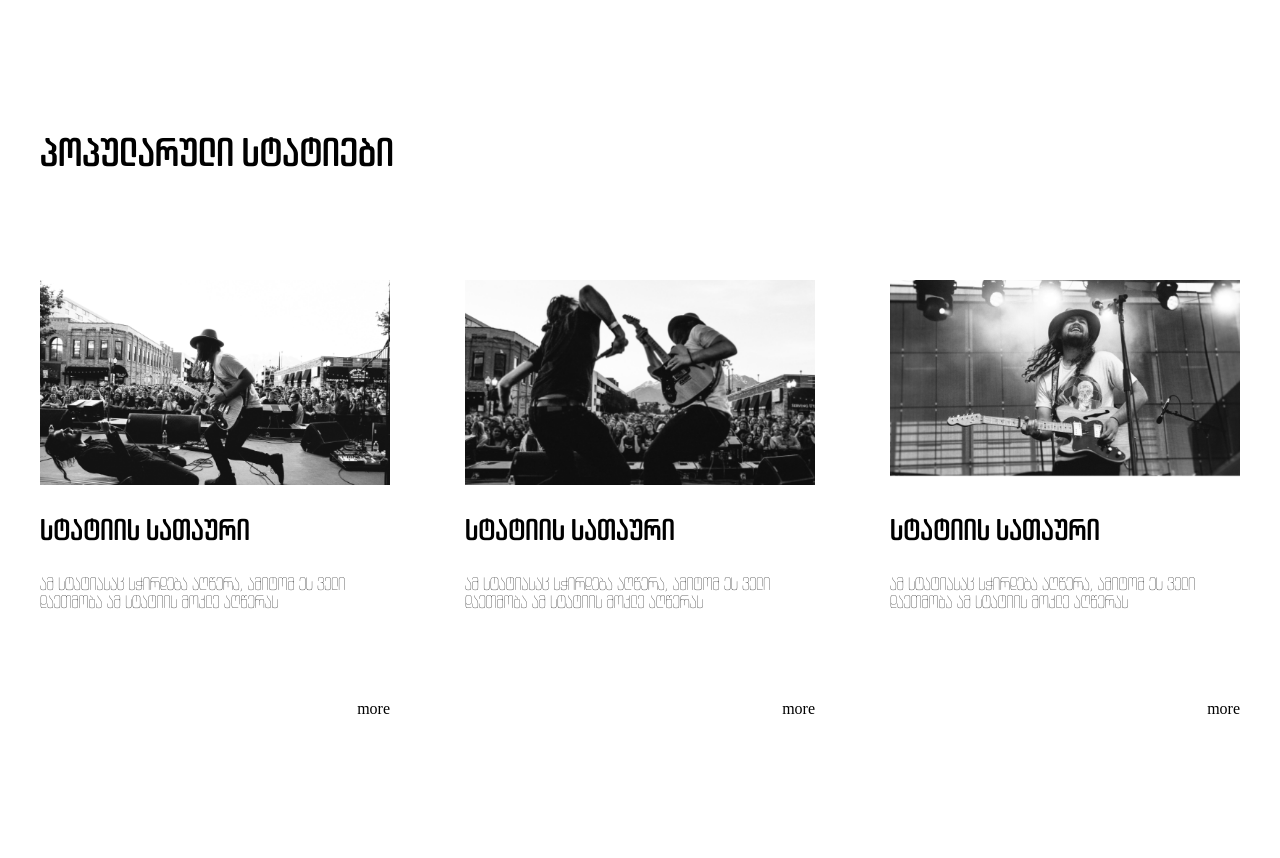
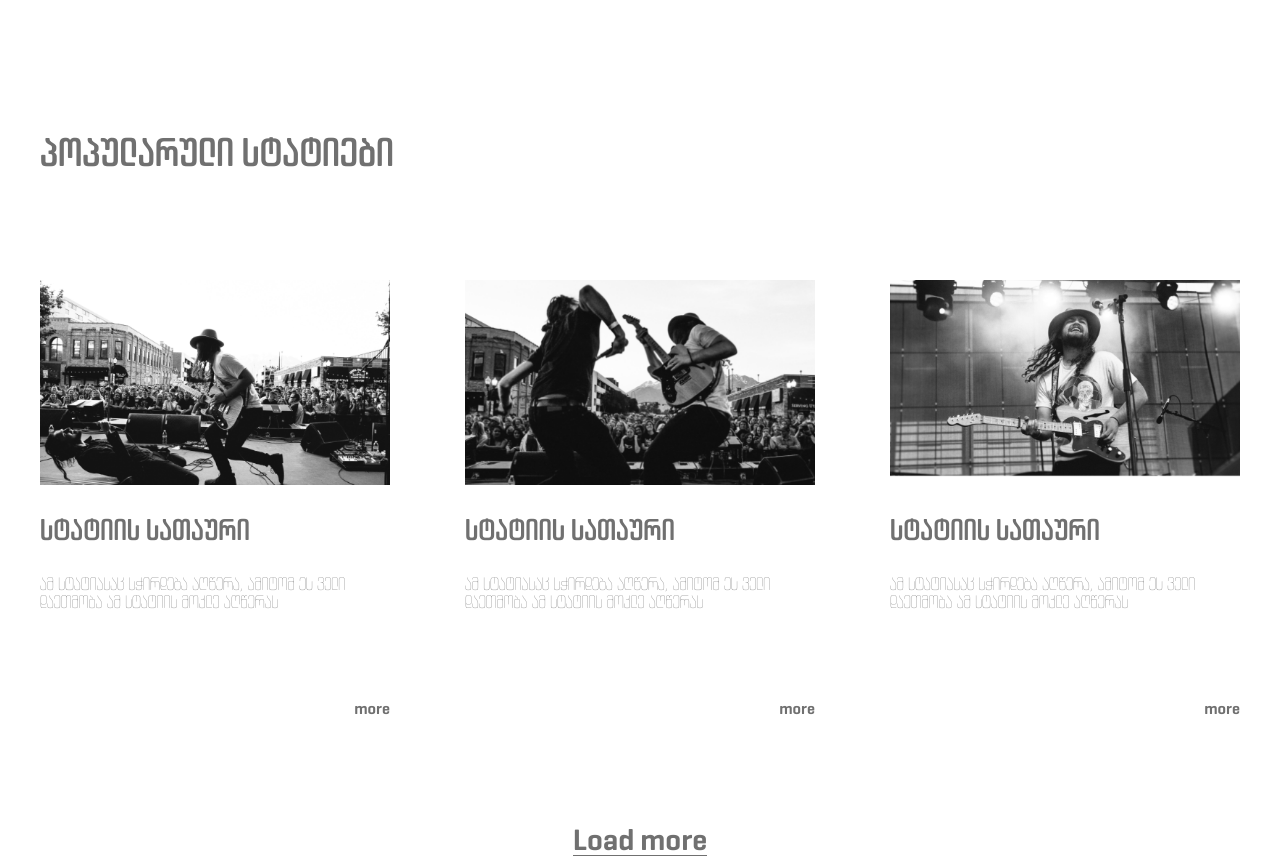
Before and after one commit to Megrelishvilinatia/HOMEWORK_09, a plain HTML site: page index.html in a window 1280 px wide. Shown: the part 640-1498 px from the top of the page. Before the commit the page ends 1465 px from the top, so only its background shows below. Drawn offline with Linux system fonts and the light colour scheme.

Commit message:
added span between sections

```diff
--- a/CSS/main.css
+++ b/CSS/main.css
@@ -26,6 +26,7 @@ li{
     margin-right: 60px;
     font-size: 20px;
     font-family: ArchyEDT-Bold;
+    color: #707070;
 }
 .search{
     height: 25px;
@@ -55,10 +56,12 @@ h3{
     margin-bottom: 30px;
     font-size: 30px;
     font-family: ArchyEDT-Bold;
+    color: #707070;
 }
 p{
     font-size: 18px;
     font-family: ArchyEDT-Thin;
+    color: #707070;
 }
 .wrapper{
     width: 1200px;
@@ -68,9 +71,12 @@ p{
 .pics{
     width: 350px;
 }
-span{
+.more{
     margin-top: 90px;
     margin-left: auto;
+    color: #707070;
+    font-family: ArchyEDT-Bold;
+
 }
 h2{
     font-size: 40px;
@@ -78,4 +84,14 @@ h2{
     margin: 0 auto;
     margin-top: 144px;
     width: 1200px;
+    color: #707070
 }
+
+ .load{
+    font-size: 30px;
+    font-family: ArchyEDT-Bold;
+    border-bottom: 1px solid #707070;
+    color: #707070;
+    margin: 0 auto;
+    display: table;
+}
--- a/index.html
+++ b/index.html
@@ -37,7 +37,7 @@
             <h3>სტატიის სათაური</h3>
             <p>ამ სტატიასაც სჭირდება აღწერა, ამიტომ ეს ველი
                 დაეთმობა ამ სტატიის მოკლე აღწერას </p>
-            <span>more</span>
+            <span class="more">more</span>
         </div>
 
         <div class="topic">
@@ -45,7 +45,7 @@
             <h3>სტატიის სათაური</h3>
             <p>ამ სტატიასაც სჭირდება აღწერა, ამიტომ ეს ველი
                 დაეთმობა ამ სტატიის მოკლე აღწერას </p>
-            <span>more</span>
+            <span class="more">more</span>
 
         </div>
 
@@ -54,10 +54,12 @@
             <h3>სტატიის სათაური</h3>
             <p>ამ სტატიასაც სჭირდება აღწერა, ამიტომ ეს ველი
                 დაეთმობა ამ სტატიის მოკლე აღწერას </p>
-            <span>more</span>
+            <span class="more">more</span>
 
         </div>
     </div>
+        <span class="load">Load more</span>
+
 
     </div>
 </body>
```
